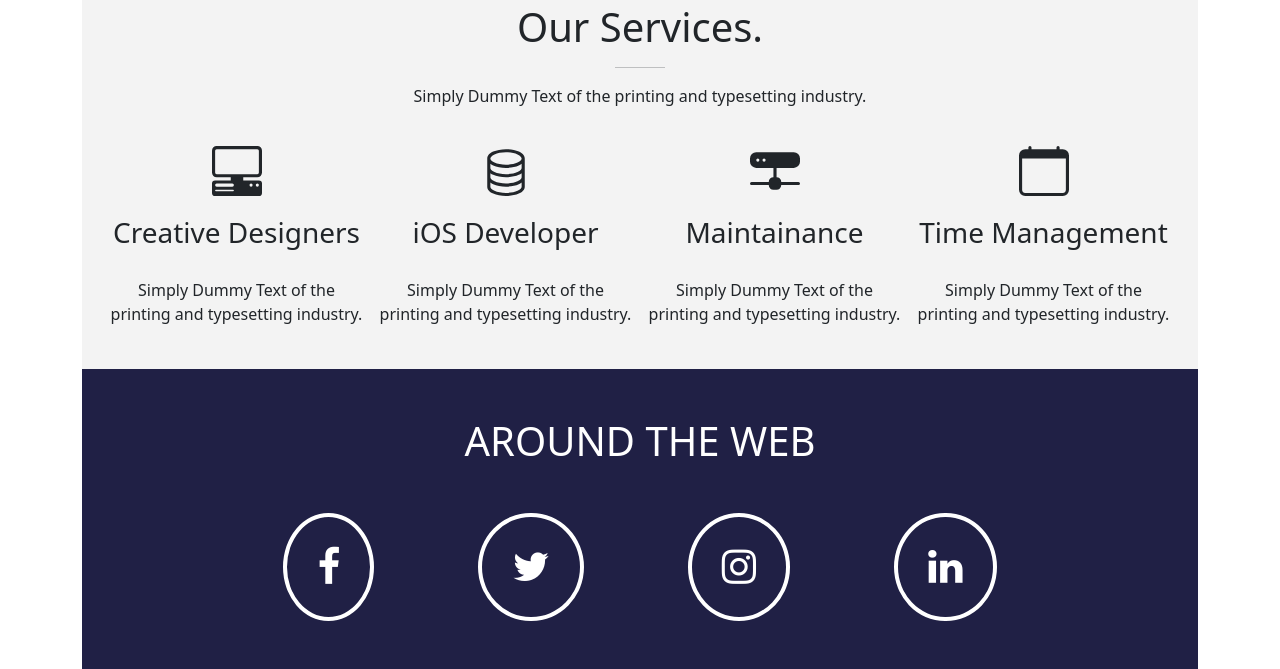
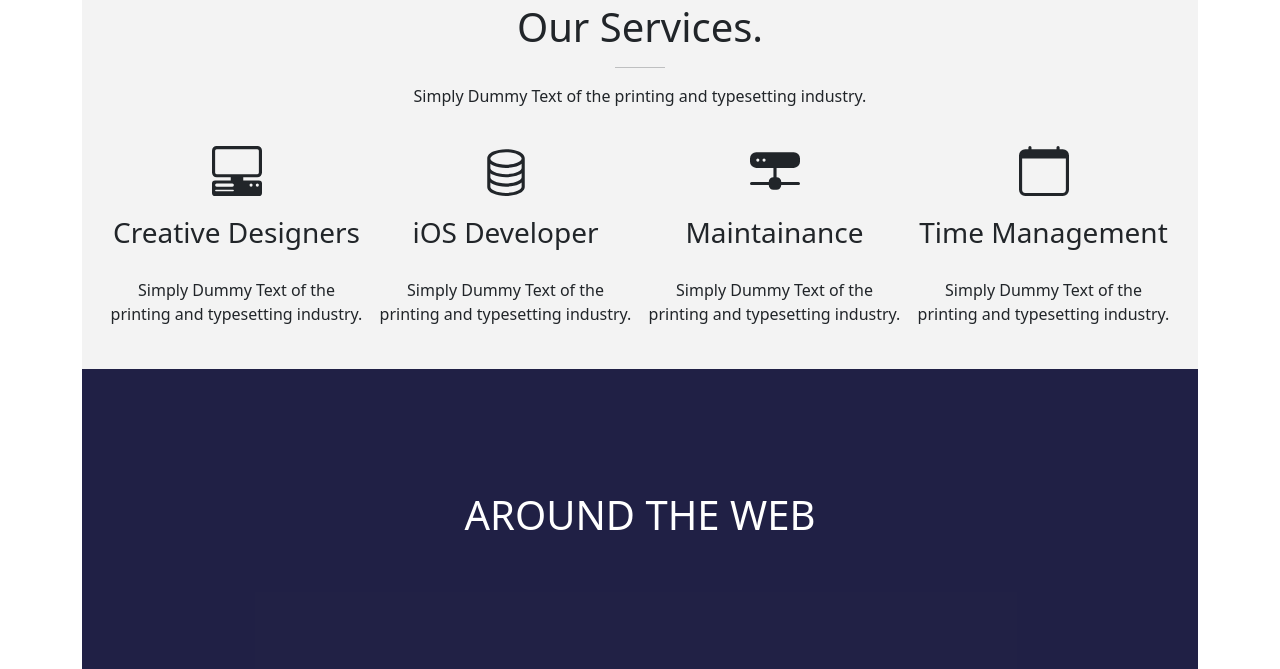
Before and after one commit to Sharanya-auc/My-Portfolio, a plain HTML site: page portfolio.html in a window 1280 px wide. Shown: the part 2711-3380 px from the top of the page. Drawn offline with nearby package versions, Linux system fonts and the light colour scheme.

Commit message:
I have done some changes

```diff
--- a/portfolio.html
+++ b/portfolio.html
@@ -273,11 +273,7 @@
         </div>
         <div class="footer">
             <h1 style="color: white;">AROUND THE WEB</h1>
-           <div class="icons">
-            <a href="#" class="fa fa-facebook icon" ></a>
-            <a href="#" class="fa fa-twitter icon" ></a>
-            <a href="#" class="fa fa-instagram icon" ></a>
-            <a href="#" class="fa fa-linkedin icon" ></a>
+
            </div>
         </div>
 
```
